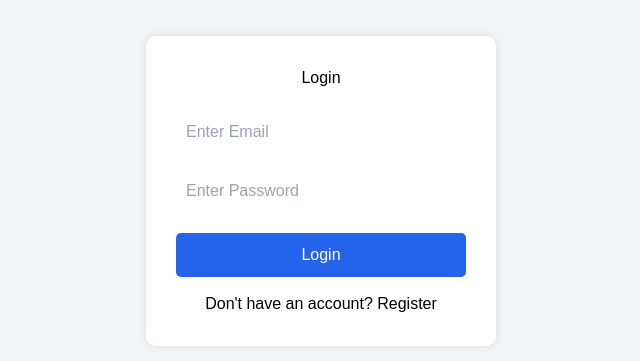
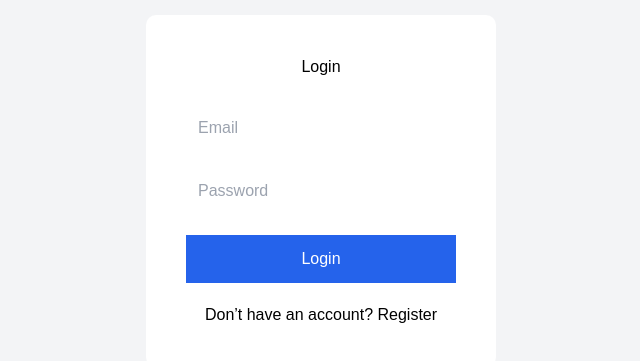
Before and after one commit to likhi-2403/team-task-manager, a React app in the folder frontend/: page / in a window 1280 px wide. Shown: the part 209-570 px from the top of the page, without its empty margins (319-959 px from the left). Built offline with nearby package versions, Linux system fonts and the light colour scheme; the HTML template or start-up script is replaced by a standard one.

Commit message:
Fixed Railway server binding

```diff
--- a/frontend/src/pages/Login.jsx
+++ b/frontend/src/pages/Login.jsx
@@ -1,38 +1,32 @@
 import { useState } from "react";
 import { Link, useNavigate } from "react-router-dom";
-import API from "../services/api";
+import API from "../api";
 
-const Login = () => {
+function Login() {
   const navigate = useNavigate();
 
-  const [formData, setFormData] = useState({
-    email: "",
-    password: "",
-  });
+  const [email, setEmail] = useState("");
+  const [password, setPassword] = useState("");
 
-  const handleChange = (e) => {
-    setFormData({
-      ...formData,
-      [e.target.name]: e.target.value,
-    });
-  };
-
-  const handleSubmit = async (e) => {
+  const handleLogin = async (e) => {
     e.preventDefault();
 
     try {
-      const res = await API.post("/auth/login", formData);
+      const { data } = await API.post("/auth/login", {
+        email,
+        password,
+      });
 
-      localStorage.setItem("token", res.data.token);
-      localStorage.setItem("user", JSON.stringify(res.data.user));
+      localStorage.setItem("token", data.token);
 
       alert("Login Successful");
 
       navigate("/dashboard");
     } catch (error) {
-      console.log(error);
-
-      alert("Login Failed");
+      alert(
+        error.response?.data?.message ||
+          "Login Failed"
+      );
     }
   };
 
@@ -47,48 +41,45 @@ const Login = () => {
       }}
     >
       <form
-        onSubmit={handleSubmit}
+        onSubmit={handleLogin}
         style={{
+          backgroundColor: "white",
+          padding: "40px",
+          borderRadius: "10px",
           width: "350px",
-          padding: "30px",
-          backgroundColor: "white",
-          borderRadius: "10px",
-          boxShadow: "0 0 10px rgba(0,0,0,0.1)",
         }}
       >
-        <h1
+        <h2
           style={{
             textAlign: "center",
-            marginBottom: "20px",
+            marginBottom: "25px",
           }}
         >
           Login
-        </h1>
+        </h2>
 
         <input
           type="email"
-          name="email"
-          placeholder="Enter Email"
-          value={formData.email}
-          onChange={handleChange}
+          placeholder="Email"
+          value={email}
+          onChange={(e) => setEmail(e.target.value)}
           required
           style={{
             width: "100%",
-            padding: "10px",
+            padding: "12px",
             marginBottom: "15px",
           }}
         />
 
         <input
           type="password"
-          name="password"
-          placeholder="Enter Password"
-          value={formData.password}
-          onChange={handleChange}
+          placeholder="Password"
+          value={password}
+          onChange={(e) => setPassword(e.target.value)}
           required
           style={{
             width: "100%",
-            padding: "10px",
+            padding: "12px",
             marginBottom: "20px",
           }}
         />
@@ -97,12 +88,10 @@ const Login = () => {
           type="submit"
           style={{
             width: "100%",
-            padding: "10px",
+            padding: "12px",
             backgroundColor: "#2563eb",
             color: "white",
             border: "none",
-            borderRadius: "5px",
-            cursor: "pointer",
           }}
         >
           Login
@@ -110,16 +99,16 @@ const Login = () => {
 
         <p
           style={{
-            marginTop: "15px",
+            marginTop: "20px",
             textAlign: "center",
           }}
         >
-          Don't have an account?{" "}
+          Don’t have an account?{" "}
           <Link to="/register">Register</Link>
         </p>
       </form>
     </div>
   );
-};
+}
 
 export default Login;
--- a/frontend/src/pages/Register.jsx
+++ b/frontend/src/pages/Register.jsx
@@ -1,5 +1,5 @@
 import { useState } from "react";
-import { useNavigate, Link } from "react-router-dom";
+import { Link, useNavigate } from "react-router-dom";
 import API from "../api";
 
 function Register() {
@@ -27,8 +27,6 @@ function Register() {
 
       navigate("/dashboard");
     } catch (error) {
-      console.log(error);
-
       alert(
         error.response?.data?.message ||
           "Registration Failed"
@@ -53,7 +51,6 @@ function Register() {
           padding: "40px",
           borderRadius: "10px",
           width: "350px",
-          boxShadow: "0px 2px 8px rgba(0,0,0,0.1)",
         }}
       >
         <h2
@@ -75,8 +72,6 @@ function Register() {
             width: "100%",
             padding: "12px",
             marginBottom: "15px",
-            border: "1px solid #ccc",
-            borderRadius: "5px",
           }}
         />
 
@@ -90,8 +85,6 @@ function Register() {
             width: "100%",
             padding: "12px",
             marginBottom: "15px",
-            border: "1px solid #ccc",
-            borderRadius: "5px",
           }}
         />
 
@@ -105,8 +98,6 @@ function Register() {
             width: "100%",
             padding: "12px",
             marginBottom: "15px",
-            border: "1px solid #ccc",
-            borderRadius: "5px",
           }}
         />
 
@@ -117,8 +108,6 @@ function Register() {
             width: "100%",
             padding: "12px",
             marginBottom: "20px",
-            border: "1px solid #ccc",
-            borderRadius: "5px",
           }}
         >
           <option value="Admin">Admin</option>
@@ -133,9 +122,6 @@ function Register() {
             backgroundColor: "#2563eb",
             color: "white",
             border: "none",
-            borderRadius: "5px",
-            cursor: "pointer",
-            fontSize: "16px",
           }}
         >
           Register
```
Also changed, not shown: 1 other file (tests, documents, lock files or other folders).
